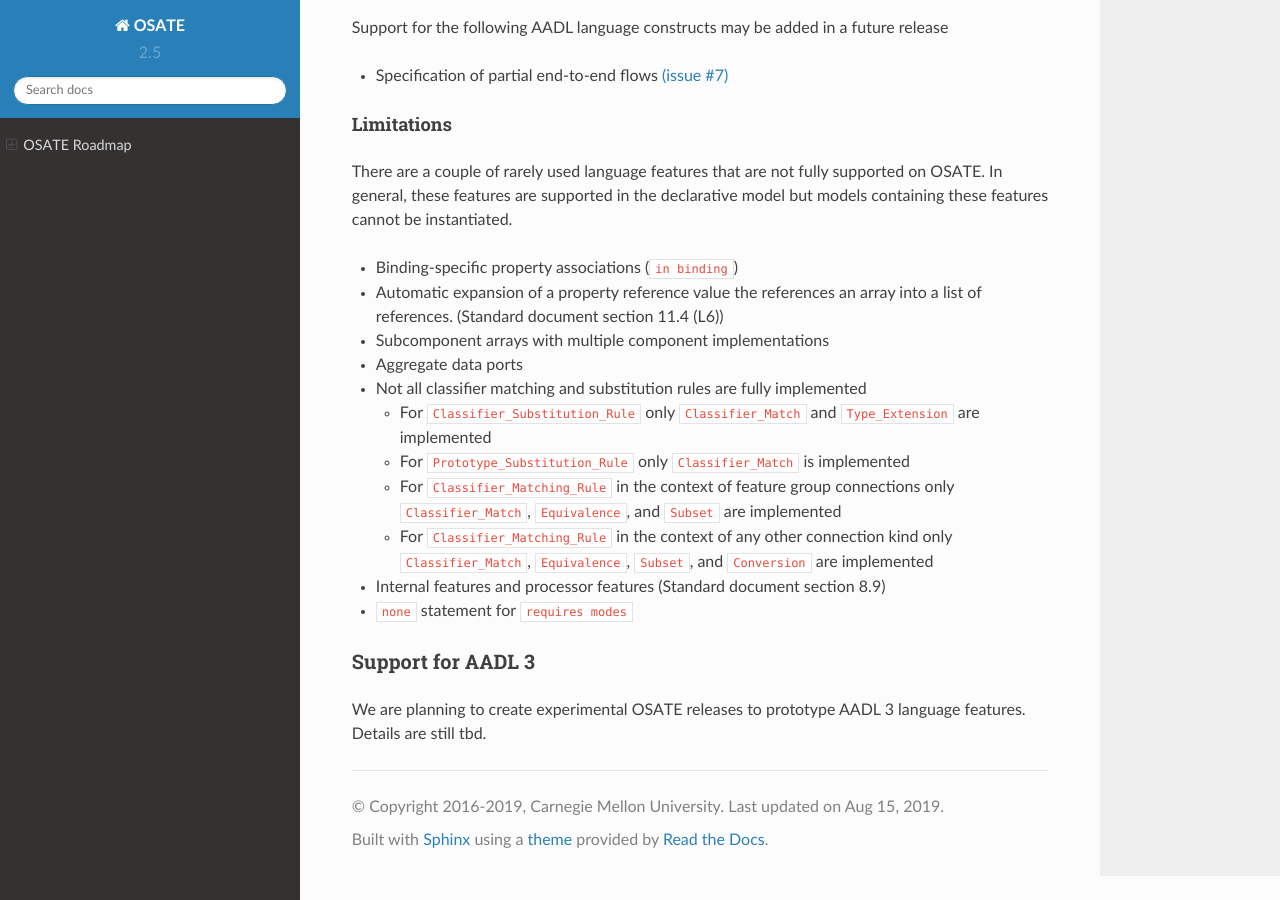
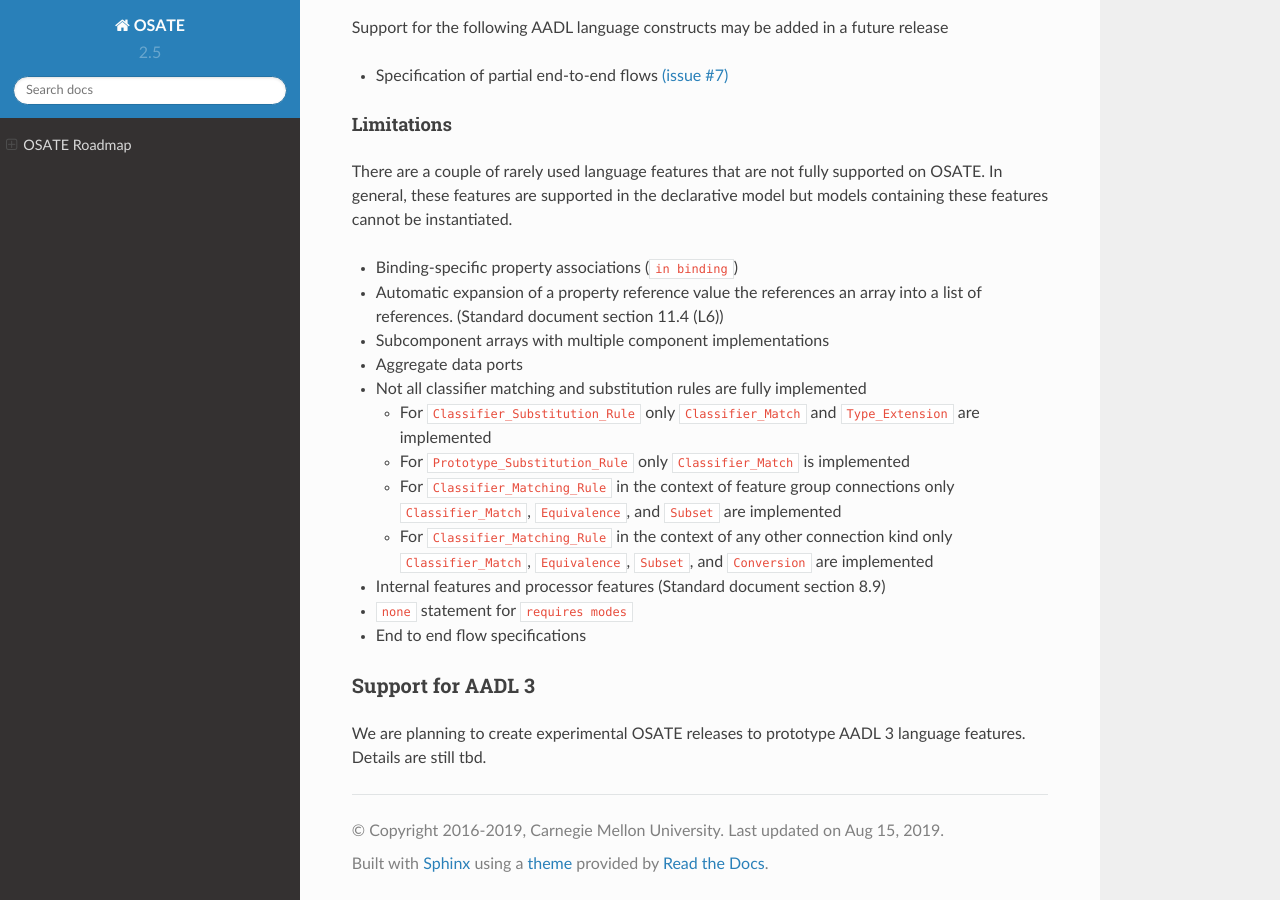
Before and after one commit to osate/website, a Sphinx documentation site: the page built from source/osate-roadmap.md, in a window 1280 px wide and 900 px high, scrolled down 1464 px. Built offline with Sphinx 7.4.7 and the Read the Docs theme 2.0.0, drawn with Linux system fonts in a browser that asks for light colours.

Commit message:
End to end flow specification are not supported

```diff
--- a/source/osate-roadmap.md
+++ b/source/osate-roadmap.md
@@ -77,6 +77,7 @@
       `Subset`, and `Conversion` are implemented
 * Internal features and processor features (Standard document section 8.9)
 * `none` statement for `requires modes`
+* End to end flow specifications
 
 ### Support for AADL 3
 
```
